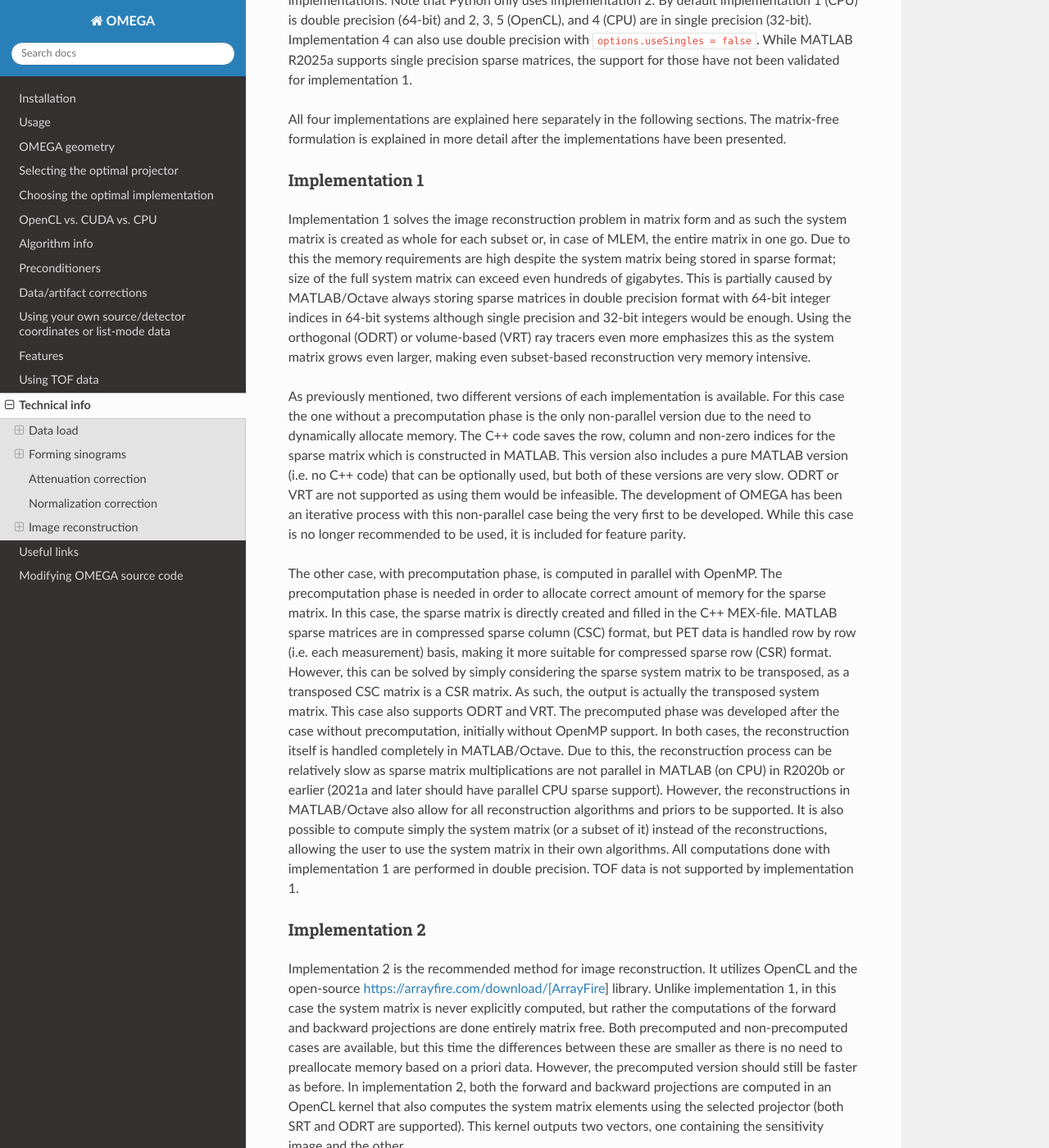
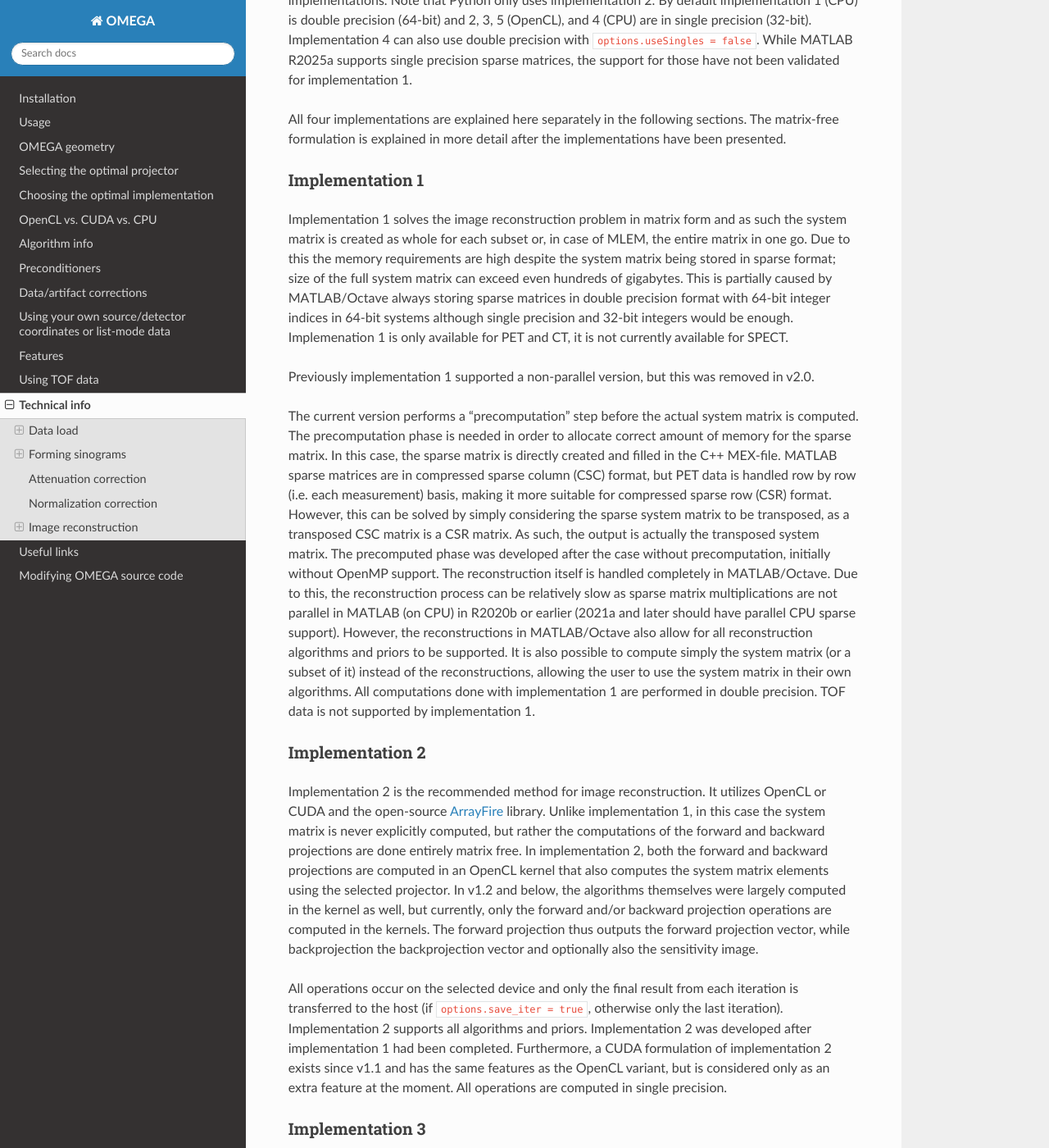
Before and after one commit to villekf/OMEGA-doc, a Sphinx documentation site: the page built from docs/source/technical.rst, in a window 1280 px wide and 1400 px high, scrolled down 6220 px. Shown: the whole window at 82% size. Built offline with Sphinx 7.4.7 and the Read the Docs theme 3.1.0, drawn with Linux system fonts in a browser that asks for light colours; some of the changed text lies outside the part shown.

Commit message:
Update technical.rst

```diff
--- a/docs/source/technical.rst
+++ b/docs/source/technical.rst
@@ -328,24 +328,11 @@
 gigabytes. This is partially caused by MATLAB/Octave always storing
 sparse matrices in double precision format with 64-bit integer indices
 in 64-bit systems although single precision and 32-bit integers would be
-enough. Using the orthogonal (ODRT) or volume-based (VRT) ray tracers
-even more emphasizes this as the system matrix grows even larger, making
-even subset-based reconstruction very memory intensive.
+enough. Implemenation 1 is only available for PET and CT, it is not currently available for SPECT.
 
-As previously mentioned, two different versions of each implementation
-is available. For this case the one without a precomputation phase is
-the only non-parallel version due to the need to dynamically allocate
-memory. The C++ code saves the row, column and non-zero indices for the
-sparse matrix which is constructed in MATLAB. This version also includes
-a pure MATLAB version (i.e. no C++ code) that can be optionally used,
-but both of these versions are very slow. ODRT or VRT are not supported
-as using them would be infeasible. The development of OMEGA has been an
-iterative process with this non-parallel case being the very ﬁrst to be
-developed. While this case is no longer recommended to be used, it is
-included for feature parity.
+Previously implementation 1 supported a non-parallel version, but this was removed in v2.0.
 
-The other case, with precomputation phase, is computed in parallel with
-OpenMP. The precomputation phase is needed in order to allocate correct
+The current version performs a "precomputation" step before the actual system matrix is computed. The precomputation phase is needed in order to allocate correct
 amount of memory for the sparse matrix. In this case, the sparse matrix
 is directly created and ﬁlled in the C++ MEX-ﬁle. MATLAB sparse matrices
 are in compressed sparse column (CSC) format, but PET data is handled
@@ -353,9 +340,9 @@
 compressed sparse row (CSR) format. However, this can be solved by
 simply considering the sparse system matrix to be transposed, as a
 transposed CSC matrix is a CSR matrix. As such, the output is actually
-the transposed system matrix. This case also supports ODRT and VRT. The
+the transposed system matrix. The
 precomputed phase was developed after the case without precomputation,
-initially without OpenMP support. In both cases, the reconstruction
+initially without OpenMP support. The reconstruction
 itself is handled completely in MATLAB/Octave. Due to this, the
 reconstruction process can be relatively slow as sparse matrix
 multiplications are not parallel in MATLAB (on CPU) in R2020b or earlier
@@ -371,36 +358,21 @@
 ~~~~~~~~~~~~~~~~
 
 Implementation 2 is the recommended method for image reconstruction. It
-utilizes OpenCL and the open-source
-https://arrayfire.com/download/[ArrayFire] library. Unlike
+utilizes OpenCL or CUDA and the open-source
+`ArrayFire <https://arrayfire.com/download/>`_ library. Unlike
 implementation 1, in this case the system matrix is never explicitly
 computed, but rather the computations of the forward and backward
-projections are done entirely matrix free. Both precomputed and
-non-precomputed cases are available, but this time the differences
-between these are smaller as there is no need to preallocate memory
-based on a priori data. However, the precomputed version should still be
-faster as before. In implementation 2, both the forward and backward
+projections are done entirely matrix free. In implementation 2, both the forward and backward
 projections are computed in an OpenCL kernel that also computes the
-system matrix elements using the selected projector (both SRT and ODRT
-are supported). This kernel outputs two vectors, one containing the
-sensitivity image and the other
+system matrix elements using the selected projector. In v1.2 and below, the algorithms themselves were largely computed in the kernel as well, but currently, only the forward and/or backward projection operations
+are computed in the kernels. The forward projection thus outputs the forward projection vector, while backprojection the backprojection vector and optionally also the sensitivity image.
 
-*Δ* = (*A\ T* *p*) / (*Af* + *r* + *s*),
-
-where *A* is the system matrix, *p* the measurements, *f* the current
-estimate, *r* randoms and *s* scatter.
-
-The vector Δ contains the necessary elements for all selected algorithms
-and as such has a size of N × N\ :sub:`algorithms`, where N is the total
-number of voxels and N\ :sub:`algorithms` the number of selected
-algorithms. Both of these vectors are then used to compute the ﬁnal
-estimates that are calculated by using ArrayFire functions. All
-operations occur on the selected device and only the ﬁnal result from
+All operations occur on the selected device and only the ﬁnal result from
 each iteration is transferred to the host (if
 ``options.save_iter = true``, otherwise only the last iteration).
 Implementation 2 supports all algorithms and priors. Implementation 2
 was developed after implementation 1 had been completed. Furthermore, a
-CUDA formulation of implementation 2 exists in v1.1 and has the same
+CUDA formulation of implementation 2 exists since v1.1 and has the same
 features as the OpenCL variant, but is considered only as an extra
 feature at the moment. All operations are computed in single precision.
 
@@ -414,21 +386,12 @@
 functions at work and everything is computed in custom-made OpenCL
 kernels.
 
-The forward and backward projections work like in implementation 2, but
-this time only for either OSEM or MLEM. This is due to that it allows
-the use of multiple devices at once, which is also the biggest
-difference between implementations 2 and 3. These devices can be either
-CPUs and/or GPUs, though currently all devices have to be from the same
-vendor. This allows heterogeneous computing with both CPU and GPU or
-multiple GPUs, as long as they are from the same vendor. When using
-different devices, more work (i.e. more LORs in this case) can be
-assigned to the more powerful device. Currently any devices with memory
-of 2 GB or less are ignored in order to prevent out of memory issues.
-All operations are computed in single precision.
+Since implementation 3 uses "pure" OpenCL, only OSEM and MLEM are currently supported. Furthermore, implementation 3 is no longer extensively tested and will be deprecated in the future. Currently implementation 3
+also supports largely only PET data though CT should work too. SPECT is not supported.
 
 Implementation 3 was developed after implementation 2 as a separate
 project to enable multi-device support and additionally to provide
-OpenCL reconstruction without the need for third-party libraries.
+OpenCL reconstruction without the need for third-party libraries. Since v2.0, the support for multiple devices (GPUs) has been dropped.
 
 Implementation 4
 ~~~~~~~~~~~~~~~~
@@ -439,66 +402,30 @@
 OpenCL methods. The matrix-free formulation itself does not essentially
 differ from the OpenCL, except using C++ OpenMP code.
 
-As with the OpenCL methods, the sensitivity image and Δ are computed,
-but unlike the OpenCL methods, in implementation 4 these are output into
-MATLAB/Octave where the actual reconstruction algorithms are used. Due
-to this, implementation 4 supports more algorithms than 3, but less than
-1. Supported ML methods include MLEM, OSEM, RAMLA and ROSEM, MAP-methods
-OSL, BSREM and ROSEM-MAP along with all priors, though only one
-algorithm and prior can be used at a time. All operations are computed
-in double precision.
+The functionality is the same as in the OpenCL methods, i.e. the forward and/or backward projection operations are computed in C++ using OpenMP. These are then used in MATLAB-based reconstructions. Due
+to this, implementation 4 supports the same algorithms as implementation 1.
 
 Implementation 4 was developed after the other implementations
 (excluding CUDA in implementation 2) as a fallback method for
 matrix-free computation without the need for OpenCL. It was also
 developed for CPUs that lack OpenCL support and to provide numerically
-more accurate matrix-free formulation.
+more accurate matrix-free formulation. However, as of v2.0, the default precision of implementation 4 is now single. Double precision can still be enabled with ``options.useSingles = false``.
 
 Matrix-free formulation
 ~~~~~~~~~~~~~~~~~~~~~~~
 
-The matrix-free forward and backprojection are implemented similarly
-regardless of the used projector or reconstruction algorithm. Since in
-PET the system matrix depicts the probability that an event originating
-from voxel *j* is detected on LOR *i*, the ﬁrst goal is compute the
-total distance that a LOR (or a TOR) traverses in the image domain. The
-computations are performed by computing several LORs at the same time in
-parallel. In the ﬁrst phase, the line intersection (or orthogonal
-distance) is computed for each voxel along the LOR (TOR) as well as the
-corresponding voxel index. The intersection lengths are summed together
-as well as
+The matrix-free forward and backprojection are implemented the same
+regardless of the used projector or reconstruction algorithm. For PET and SPECT, the probability that a photon emitted from voxel *j* is detected along line of response (LOR) *i* is computed. For CT, and CT-like data,
+the actual intersection length is computed. This means that in PET/SPECT, the intersection length is divided by the length of the ray. The length can be either the length of the ray in total (from detector to detector) or
+the length of the ray in the FOV only (set ``options.totLength = false`` for the latter).
 
-*Ξ\ i* = *Σ\ l L\ il f\ l*
-
-where
-
-*a\ il* = *L\ il* / *Σ\ l\ L\ il*
-
-where *L\ il* is the intersection length and *a\ il* the probability.
-
-In implementation 4 the intersection lengths and voxel indices are then
-saved in temporary variables. In case attenuation is included, then
-*Σ\ l\ μ\ l\ L\ l*, where *μ* is the attenuation coefficient, is
-computed as well.
-
-After the ﬁrst phase, the inverse of *Σ\ l\ L\ il* is computed. If
-attenuation is included, this inverse value is multiplied with
-exp(*Σ\ l\ μ\ l\ L\ l*). With normalization enabled there is further
-multiplication with the normalization coefficient. The resulting value
-is then used to compute *a\ il* values. Randoms and/or scatter is then
-added to *Ξ\ i* if either has been selected. The ﬁnal value is then used
-to divide the current number of counts (*p\ i*)
-
-*Θ\ i* = *p\ i* / (*Σ\ l\ a\ il* + *r\ i* + *s\ i*).
-
-In the last step, the sensitivity image and the backprojection are
-computed. Sensitivity image, however, is only computed during the very
-ﬁrst iteration unless not enough memory is available for storage in
-which case it will be computed on-the-ﬂy. When using implementation 4,
-the intersection lengths and voxel indices are loaded from memory. In
-OpenCL methods, however, both values are computed again, due to the high
-memory costs of saving the variables in all the threads as well as the
-slowness of the global memory in GPUs. Both the sensitivity image and
+In all cases, the forward projection always computes each measurement in parallel. This is the case for ALL projectors.
+That is, all forward projectors are essentially ray-based.
+For backprojection, the process is different depending on whether PET/SPECT or CT data used. For PET/SPECT, the backprojection uses the same ray-based approach as forward projection. CT-data, on the other hand, use
+voxel-based approaches. In both cases, the sensitivity image (diagonal image-based preconditioner) can be computed at the same time. This applies to specific algorithms, such as OSEM, and is handled automatically.
+The preconditioner itself is always computed separately. Sensitivity image, however, is only computed during the very
+ﬁrst iterations unless not enough memory is available for storage in
+which case it will be computed on-the-ﬂy. With PET/SPECT data, both the sensitivity image and
 the backprojection are saved in a thread-safe way by using atomic
 operations, more speciﬁcally the atomic addition. Atomic operations
 guarantee that the read-write operation to the memory location is only
```
